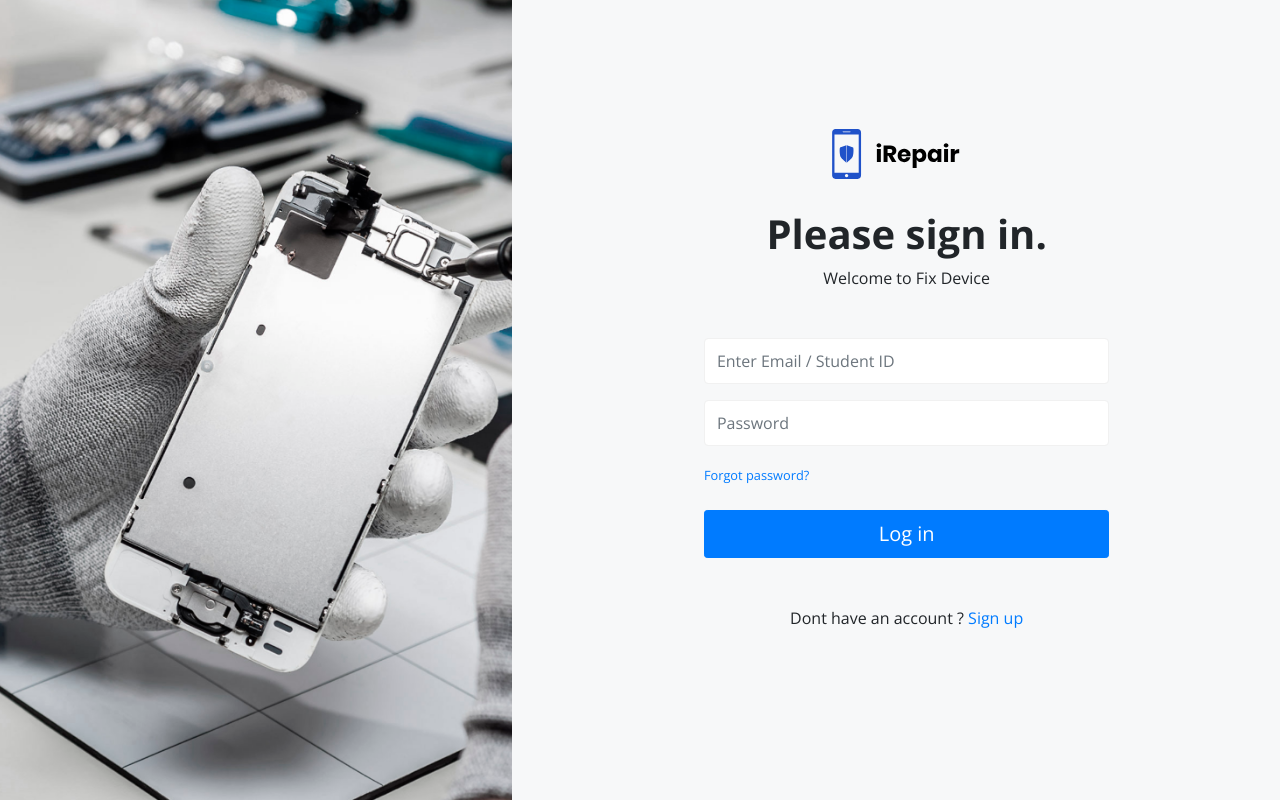
After one commit to Charlesowusu932/fix-device, a PHP site: page /login.php in a window 1280 px wide. The commit adds this page. Run offline with PHP 8.4, Linux system fonts and the light colour scheme.

```diff
--- a/css/style.css
+++ b/css/style.css
@@ -1,7 +1,8 @@
 body {
     margin: 0;
-    font-family: 'Open Sans', sans-serif; sans-serif;
-   font-size: 16px;
+    font-family: 'Open Sans', sans-serif;
+    sans-serif;
+    font-size: 16px;
     font-weight: 300;
     line-height: 1.5;
     color: #212529;
@@ -40,8 +41,8 @@ body {
 
 .smallnavtop {
 
-        font-size: 13px;
-        color: #ffffff;
+    font-size: 13px;
+    color: #ffffff;
 }
 
 
@@ -51,7 +52,7 @@ body {
     font-weight: 600;
 }
 
-.orange  {
+.orange {
     color: #228dd7;
 }
 
@@ -82,13 +83,13 @@ body {
     color: #000000;
 }
 
-.fixglobalspace{
+.fixglobalspace {
     padding-top: 5rem;
     padding-bottom: 5rem;
     background: #f7f8f9;
 }
 
-.fixglobalspace2{
+.fixglobalspace2 {
     padding-top: 5rem;
     padding-bottom: 5rem;
 
@@ -105,17 +106,18 @@ body {
 }
 
 
-.active  {
+.active {
     color: #228dd7;
 }
 
-.nav-link:hover, .nav-link:focus {
+.nav-link:hover,
+.nav-link:focus {
     text-decoration: none;
     color: #228dd7;
 }
 
 
-.cocul{
+.cocul {
     margin-top: 0;
     margin-bottom: 1rem;
     list-style-type: none;
@@ -130,7 +132,8 @@ body {
 }
 
 
-.btn-lg, .btn-group-lg > .btn {
+.btn-lg,
+.btn-group-lg>.btn {
     padding: 0.5rem 2rem;
     font-size: 1.25rem;
     line-height: 1.5;
@@ -179,15 +182,6 @@ body {
 
 
 
-
-
-
-
-
-
-
-
-
 a {
 
     text-decoration: none;
@@ -202,7 +196,51 @@ a:hover {
 .booking {
     width: 100%;
     min-height: 80vh;
-    background: rgb(13,24,36);
-background: linear-gradient(0deg, rgba(13,24,36,1) 50%, rgba(255,255,255,1) 50%);
+    background: rgb(13, 24, 36);
+    background: linear-gradient(0deg, rgba(13, 24, 36, 1) 50%, rgba(255, 255, 255, 1) 50%);
     padding: 5rem 0;
 }
+
+
+/* login */
+
+.sub1a {
+    padding-top: 7.6rem;
+    padding-bottom: 7.6rem;
+    position: relative;
+    background: #f7f8f9;
+    height: 100vh;
+}
+
+.left-covera {
+    position: absolute;
+    width: 40%;
+    height: 100%;
+    background: black;
+    background: url(../img/logir.png);
+    left: 0;
+    top: 0;
+    background-repeat: no-repeat;
+    background-position: center;
+    background-size: cover;
+}
+
+.form-fix {
+
+    height: calc(1.5em + 0.75rem + 2px);
+    padding: 1.375rem 0.75rem;
+    background-clip: padding-box;
+    border: 1px solid #f1f1f1;
+    border-radius: 0.25rem;
+
+}
+
+.form-control:focus {
+    color: #495057;
+    background-color: #fff;
+    border-color: rgba(128, 189, 255, 0);
+    outline: 0;
+    box-shadow: 0 0 0 0.2rem rgba(0, 123, 255, 0);
+    border-bottom: 1px #007bff solid;
+    border-radius: 0.01px;
+}
--- /dev/null
+++ b/includes/footerlinks.php
@@ -0,0 +1,18 @@
+
+
+
+
+    <!-- Optional JavaScript -->
+    <!-- jQuery first, then Popper.js, then Bootstrap JS -->
+   <script src="js/jquery-3.3.1.js"></script>
+    <script src="js/popper.min.js"></script>
+    <script src="js/bootstrap.js"></script>
+    <script src="plugins/lightbox2-master/dist/js/lightbox-plus-jquery.js"></script>
+    <script src="plugins/owlcarousel/owl.carousel.min.js" ></script>
+
+        <script src="js/app.js"></script>
+
+    <script src="plugins/wow/wow.min.js"></script>
+              <script>
+              new WOW().init();
+              </script>
--- /dev/null
+++ b/includes/headerlinks.php
@@ -0,0 +1,25 @@
+    <!-- Bootstrap CSS -->
+    <link rel="stylesheet" href="css/bootstrap.css" >
+
+     <link rel="stylesheet" href="plugins/animate.css">
+
+    <!-- custom -->
+    <link rel="stylesheet" href="css/style.css" >
+    <!-- custom -->
+
+     <link rel="stylesheet" type="text/css" href="plugins/lightbox2-master/dist/css/lightbox.css">
+
+    <link rel="stylesheet" href="plugins/owlcarousel/owl.carousel.min.css">
+    <link rel="stylesheet" href="plugins/owlcarousel/owl.theme.default.css">
+
+    <!-- google fonts used -->
+    <link href="https://fonts.googleapis.com/css2?family=Open+Sans:wght@300;400;700&family=Playfair+Display:wght@400;700&display=swap" rel="stylesheet">
+    <!-- google fonts used -->
+
+    <!-- font-awesome fonts used  https://fontawesome.com/v4.7.0/ -->
+    <link href="plugins/font-awesome-4.7.0/css/font-awesome.min.css" rel="stylesheet" type="text/css">
+    <!-- font-awesome fonts used  https://fontawesome.com/v4.7.0/ -->
+
+
+  </head>
+  <body>
--- a/index.php
+++ b/index.php
@@ -11,6 +11,7 @@
 
 
 <!-- include navigation -->
+<?php require_once("includes/headerlinks.php");?>
 <?php require_once("includes/navigation.php");?>
 <!-- include navigation -->
 
@@ -228,8 +229,10 @@ Let us help! If your phone has a broken front glass, non-responsive buttons</p>
 
 
 
+
 <!-- footer includes -->
- <?php require_once("includes/footer.php");?>
+<?php require_once("includes/footernav.php");?>
+<?php require_once("includes/footerlinks.php");?>
 <!-- footer includes -->
 
 </body>
--- /dev/null
+++ b/login.php
@@ -0,0 +1,97 @@
+<!doctype html>
+<html lang="en">
+
+<head>
+<title>Fix Devices | Login</title>
+<meta charset="utf-8">
+<meta name="viewport" content="width=device-width, initial-scale=1, shrink-to-fit=no">
+<meta name="description" content="">
+<meta name="keywords" content="">
+<meta name="author" content="">
+
+<!-- include navigation -->
+<?php require_once("includes/headerlinks.php");?>
+
+<!-- include navigation -->
+
+<div class="sub1a">
+<div class="left-covera"></div>
+<div class="container-fluid ">
+<div class="row">
+<div class="col-12 col-md-5">
+</div>
+<div class="col-12 col-md-7 ">
+
+<div class="row">
+<div class="col-12 col-md-8 col-lg-7 mx-auto">
+<div class="text-center mb-5">
+<a href="index.php"><img src="img/fixdevicelogo1.svg" class="img-fluid" width="150"></a>
+
+<h1 class="mt-4"><strong>Please sign in.</strong> </h1>
+<p>Welcome to Fix Device</p>
+</div>
+
+<div>
+<form>
+<div class="form-group">
+<input type="email" class="form-control form-fix" id="exampleInputEmail1" aria-describedby="emailHelp" placeholder="Enter Email / Student ID">
+</div>
+<div class="form-group">
+<input type="password" class="form-control form-fix" id="exampleInputPassword1" placeholder="Password">
+</div>
+<small class="mb-4"><span> <a href="signup.php">Forgot password?
+</a> </span></small>
+<div class="mt-4">
+<button type="submit" class="btn btn-primary btn-lg btn-block ">Log in</button>
+</div>
+
+<div class="text-center mt-5">
+<p>Dont have an account ? <span> <a href="signup.php">Sign up </a> </span></p>
+</div>
+
+</form>
+</div>
+</div>
+</div>
+
+</div>
+</div>
+
+</div>
+</div>
+
+<!-- top cover -->
+<!-- <section class="topcover centerit">
+<div class="container ">
+<div class="row ">
+
+<div class="col-12 col-md-5 pr-md-3  ">
+
+<h1 class="bighead">Fast Repair All Your Devices.</h1>
+<p class="white">
+Our Plartfrom connects electrical device repairs to students who need thier devices fixed without additional cost. In this short period of time does not affect the quality of work.
+</p>
+
+<div class="mt-5">
+<a href="#" class="btn btn-primary btn-lg ">Repair It</a>
+</div>
+
+<div class="card">
+<div class="card-body">
+
+</div>
+</div>
+
+</div>
+</div>
+</div>
+</section> -->
+<!-- top cover -->
+
+<!-- footer includes -->
+<?php require_once("includes/footerlinks.php");?>
+<!-- footer includes -->
+
+</body>
+
+</html>
```
Also changed, not shown: includes/footernav.php (renamed from includes/footer.php, +0 -15 lines), includes/navigation.php (+2 -26 lines), img/blogs.jpg (deleted), img/cocoa.png (deleted), img/cocoabean.png (deleted), img/cocobodlogo.jpg (deleted), img/cover.png (deleted), img/fixdevicelogo1.svg (added), img/logir.png (added), img/untitled folder/pexels-photo-1182238.jpeg (deleted), 3 other files. Lines whose indentation alone changed are shown as unchanged.
